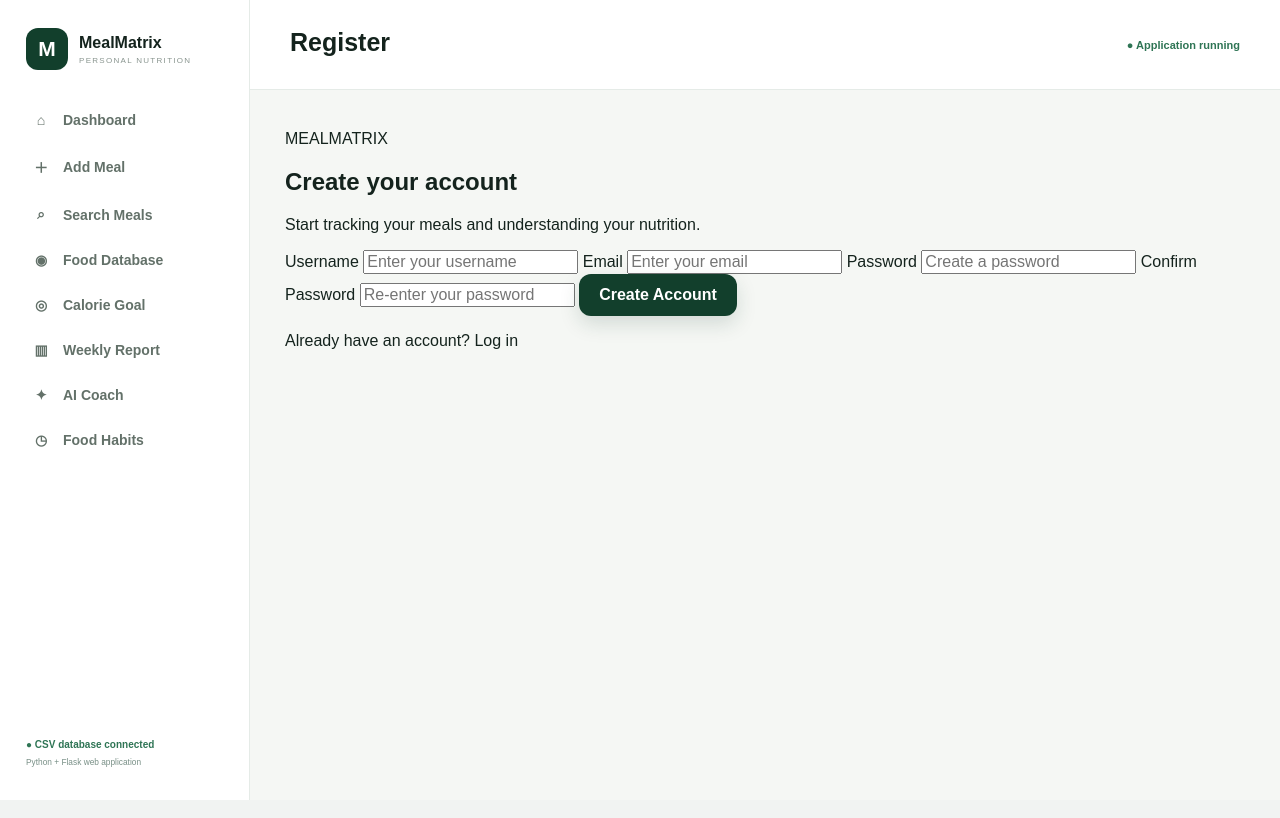
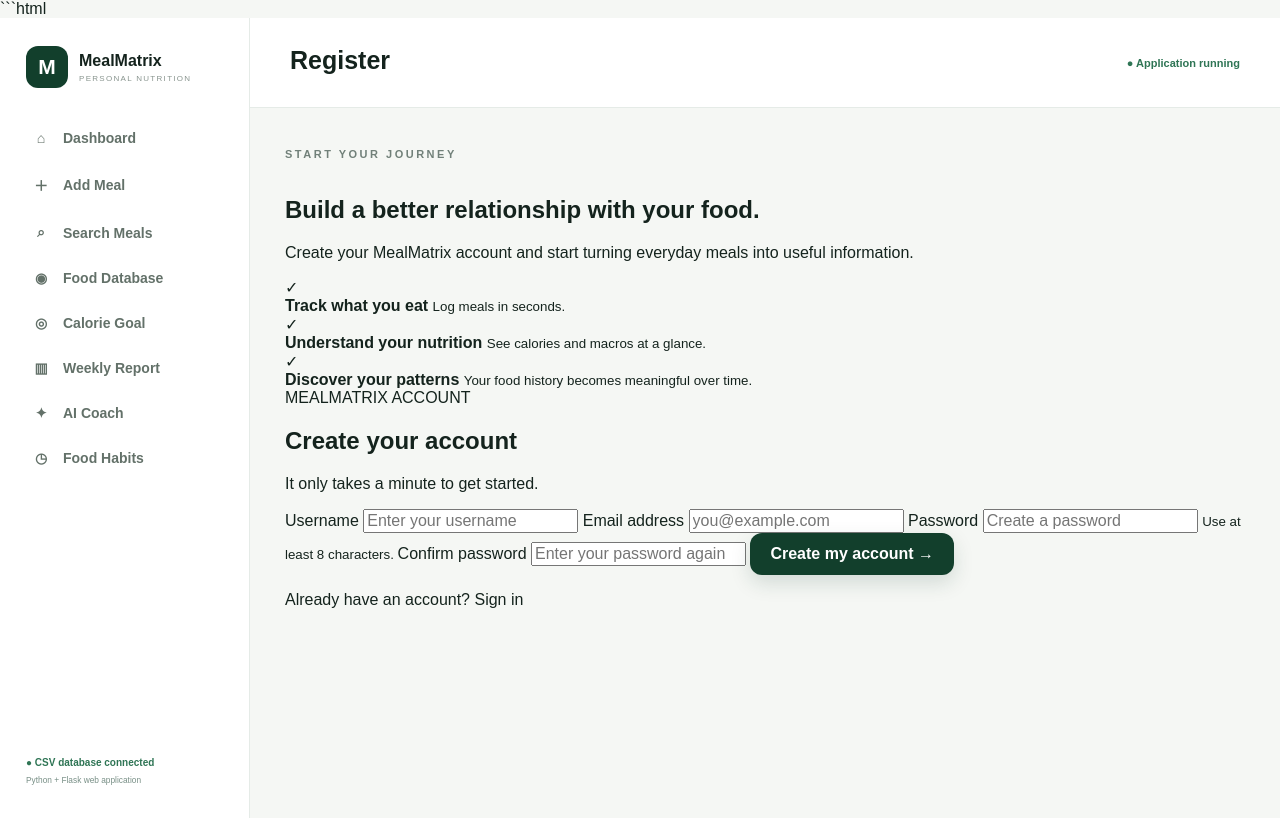
Before and after one commit to Fast233/MealMatrix, a Flask app: page /register in a window 1280 px wide. Run offline with Flask 3, Linux system fonts and the light colour scheme.

Commit message:
Update register.html

````diff
--- a/templates/register.html
+++ b/templates/register.html
@@ -1,72 +1,257 @@
+```html
 {% extends 'base.html' %}
 
 {% block content %}
 
 <div class="auth-page">
 
+
+    <!-- =====================================================
+         LEFT SIDE — BRAND / INTRO
+    ====================================================== -->
+
+    <div class="auth-intro">
+
+        <span class="eyebrow">
+            START YOUR JOURNEY
+        </span>
+
+
+        <h1>
+            Build a better
+            relationship with
+            your food.
+        </h1>
+
+
+        <p>
+            Create your MealMatrix account and start
+            turning everyday meals into useful information.
+        </p>
+
+
+        <div class="auth-points">
+
+
+            <div class="auth-point">
+
+                <span>
+                    ✓
+                </span>
+
+                <div>
+
+                    <strong>
+                        Track what you eat
+                    </strong>
+
+                    <small>
+                        Log meals in seconds.
+                    </small>
+
+                </div>
+
+            </div>
+
+
+            <div class="auth-point">
+
+                <span>
+                    ✓
+                </span>
+
+                <div>
+
+                    <strong>
+                        Understand your nutrition
+                    </strong>
+
+                    <small>
+                        See calories and macros at a glance.
+                    </small>
+
+                </div>
+
+            </div>
+
+
+            <div class="auth-point">
+
+                <span>
+                    ✓
+                </span>
+
+                <div>
+
+                    <strong>
+                        Discover your patterns
+                    </strong>
+
+                    <small>
+                        Your food history becomes meaningful over time.
+                    </small>
+
+                </div>
+
+            </div>
+
+
+        </div>
+
+
+    </div>
+
+
+
+    <!-- =====================================================
+         RIGHT SIDE — REGISTER FORM
+    ====================================================== -->
+
     <div class="auth-card">
 
+
         <div class="auth-header">
-            <span class="auth-label">MEALMATRIX</span>
-            <h2>Create your account</h2>
+
+
+            <span class="auth-label">
+                MEALMATRIX ACCOUNT
+            </span>
+
+
+            <h2>
+                Create your account
+            </h2>
+
+
             <p>
-                Start tracking your meals and understanding your nutrition.
+                It only takes a minute to get started.
             </p>
+
+
         </div>
+
+
 
         <form method="POST">
 
-            <label for="username">Username</label>
+
+            <!-- USERNAME -->
+
+            <label for="username">
+                Username
+            </label>
+
+
             <input
                 type="text"
                 id="username"
                 name="username"
                 placeholder="Enter your username"
+                autocomplete="username"
                 required
             >
 
-            <label for="email">Email</label>
+
+
+            <!-- EMAIL -->
+
+            <label for="email">
+                Email address
+            </label>
+
+
             <input
                 type="email"
                 id="email"
                 name="email"
-                placeholder="Enter your email"
+                placeholder="you@example.com"
+                autocomplete="email"
                 required
             >
 
-            <label for="password">Password</label>
+
+
+            <!-- PASSWORD -->
+
+            <label for="password">
+                Password
+            </label>
+
+
             <input
                 type="password"
                 id="password"
                 name="password"
                 placeholder="Create a password"
+                autocomplete="new-password"
+                minlength="8"
                 required
             >
 
-            <label for="confirm_password">Confirm Password</label>
+
+            <small class="form-hint">
+                Use at least 8 characters.
+            </small>
+
+
+
+            <!-- CONFIRM PASSWORD -->
+
+            <label for="confirm_password">
+                Confirm password
+            </label>
+
+
             <input
                 type="password"
                 id="confirm_password"
                 name="confirm_password"
-                placeholder="Re-enter your password"
+                placeholder="Enter your password again"
+                autocomplete="new-password"
+                minlength="8"
                 required
             >
 
-            <button type="submit" class="btn primary auth-btn">
-                Create Account
+
+
+            <!-- SUBMIT -->
+
+            <button
+                type="submit"
+                class="btn primary auth-btn"
+            >
+
+                Create my account
+                →
+
             </button>
+
 
         </form>
 
+
+
+        <!-- LOGIN LINK -->
+
         <div class="auth-footer">
+
             <p>
+
                 Already have an account?
-                <a href="{{ url_for('login') }}">Log in</a>
+
+                <a href="{{ url_for('login') }}">
+                    Sign in
+                </a>
+
             </p>
+
         </div>
 
+
     </div>
+
 
 </div>
 
 {% endblock %}
+```
````
